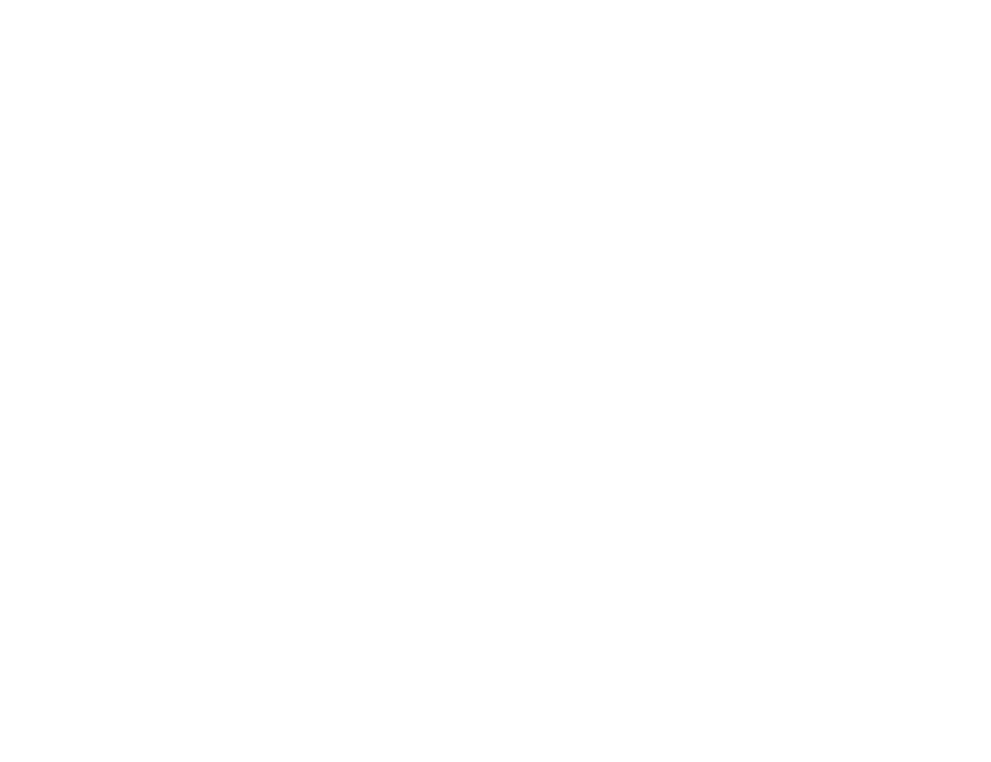
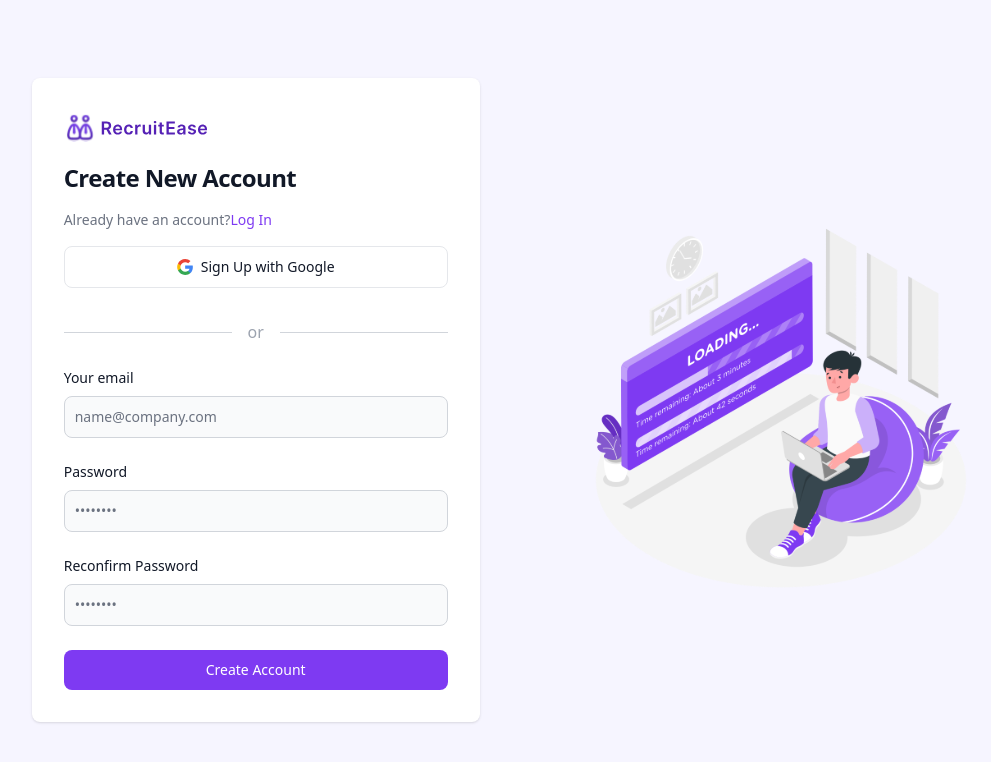
Before and after one commit to weiru00/recuitease-ai-recruitment, a React (Vite) app in the folder client/recruitease/: page /signup in a window 1280 px wide. Shown: the top 762 px of the page, without its empty margins (131-1122 px from the left). Built offline with nearby package versions, Linux system fonts and the light colour scheme.

Commit message:
login n signup ui done

```diff
--- a/client/recruitease/src/components/Login.jsx
+++ b/client/recruitease/src/components/Login.jsx
@@ -29,7 +29,7 @@
                     className="w-full justify-center text-gray-900 bg-white hover:bg-gray-100 border border-gray-200 focus:ring-4 focus:outline-none focus:ring-gray-100 font-medium rounded-lg text-sm px-5 py-2.5 text-center inline-flex items-center dark:focus:ring-gray-600 dark:bg-gray-800 dark:border-gray-700 dark:text-white dark:hover:bg-gray-700 me-2 mb-2"
                   >
                     <img src={google} className="h-4 w-4 me-2" />
-                    Sign Up with Google
+                    Log In with Google
                   </button>
                 </div>
                 <div className="relative flex items-center">
@@ -100,7 +100,7 @@
                   type="submit"
                   className="w-full text-white bg-purple-600 hover:bg-purple-700 focus:ring-4 focus:outline-none focus:ring-purple-300 font-medium rounded-lg text-sm px-5 py-2.5 text-center dark:bg-purple-600 dark:hover:bg-purple-700 dark:focus:ring-purple-800"
                 >
-                  Sign in
+                  Log in
                 </button>
               </form>
             </div>
--- a/client/recruitease/src/components/Signup.jsx
+++ b/client/recruitease/src/components/Signup.jsx
@@ -1,7 +1,108 @@
 import React from "react";
+import { logo, google, login } from "../assets";
+import { Link } from "react-router-dom";
 
 const Signup = () => {
-  return <div></div>;
+  return (
+    <div>
+      <section className="bg-purple-50 dark:bg-gray-900">
+        <div className="flex flex-row items-center justify-center gap-24 px-6 py-8 mx-auto md:h-screen lg:py-0">
+          <div className="w-full bg-white rounded-lg shadow dark:border md:mt-0 sm:max-w-md xl:p-0 dark:bg-gray-800 dark:border-gray-700">
+            <div className="p-6 space-y-4 md:space-y-4 sm:p-8">
+              <img className="w-36 h-9 mr-2" src={logo} alt="logo" />
+              <h1 className="text-xl font-bold leading-tight tracking-tight text-gray-900 md:text-2xl dark:text-white">
+                Create New Account
+              </h1>
+              <p className="text-sm font-normal text-gray-500 dark:text-gray-400">
+                Already have an account?
+                <Link
+                  to="/login"
+                  className="font-medium text-purple-600 hover:underline dark:text-purple-500"
+                >
+                  Log In
+                </Link>
+              </p>
+              <form className="space-y-4 md:space-y-6" action="#">
+                <div>
+                  <button
+                    type="button"
+                    className="w-full justify-center text-gray-900 bg-white hover:bg-gray-100 border border-gray-200 focus:ring-4 focus:outline-none focus:ring-gray-100 font-medium rounded-lg text-sm px-5 py-2.5 text-center inline-flex items-center dark:focus:ring-gray-600 dark:bg-gray-800 dark:border-gray-700 dark:text-white dark:hover:bg-gray-700 me-2 mb-2"
+                  >
+                    <img src={google} className="h-4 w-4 me-2" />
+                    Sign Up with Google
+                  </button>
+                </div>
+                <div className="relative flex items-center">
+                  <div className="flex-grow border-t border-gray-300"></div>
+                  <span className="flex-shrink mx-4 text-gray-400">or</span>
+                  <div className="flex-grow border-t border-gray-300"></div>
+                </div>
+                <div>
+                  <label
+                    htmlFor="email"
+                    className="block mb-2 text-sm font-medium text-gray-900 dark:text-white"
+                  >
+                    Your email
+                  </label>
+                  <input
+                    type="email"
+                    name="email"
+                    id="email"
+                    className="bg-gray-50 border border-gray-300 text-gray-900 sm:text-sm rounded-lg focus:ring-purple-600 focus:border-purple-600 block w-full p-2.5 dark:bg-gray-700 dark:border-gray-600 dark:placeholder-gray-400 dark:text-white dark:focus:ring-blue-500 dark:focus:border-blue-500"
+                    placeholder="name@company.com"
+                    required={true}
+                  />
+                </div>
+                <div>
+                  <label
+                    htmlFor="password"
+                    className="block mb-2 text-sm font-medium text-gray-900 dark:text-white"
+                  >
+                    Password
+                  </label>
+                  <input
+                    type="password"
+                    name="password"
+                    id="password"
+                    placeholder="••••••••"
+                    className="bg-gray-50 border border-gray-300 text-gray-900 sm:text-sm rounded-lg focus:ring-purple-600 focus:border-purple-600 block w-full p-2.5 dark:bg-gray-700 dark:border-gray-600 dark:placeholder-gray-400 dark:text-white dark:focus:ring-blue-500 dark:focus:border-blue-500"
+                    required={true}
+                  />
+                </div>
+                <div>
+                  <label
+                    htmlFor="password"
+                    className="block mb-2 text-sm font-medium text-gray-900 dark:text-white"
+                  >
+                    Reconfirm Password
+                  </label>
+                  <input
+                    type="password"
+                    name="password"
+                    id="password"
+                    placeholder="••••••••"
+                    className="bg-gray-50 border border-gray-300 text-gray-900 sm:text-sm rounded-lg focus:ring-purple-600 focus:border-purple-600 block w-full p-2.5 dark:bg-gray-700 dark:border-gray-600 dark:placeholder-gray-400 dark:text-white dark:focus:ring-blue-500 dark:focus:border-blue-500"
+                    required={true}
+                  />
+                </div>
+
+                <button
+                  type="submit"
+                  className="w-full text-white bg-purple-600 hover:bg-purple-700 focus:ring-4 focus:outline-none focus:ring-purple-300 font-medium rounded-lg text-sm px-5 py-2.5 text-center dark:bg-purple-600 dark:hover:bg-purple-700 dark:focus:ring-purple-800"
+                >
+                  Create Account
+                </button>
+              </form>
+            </div>
+          </div>
+          <img
+            src={login}
+            className="w-1/3 hidden md:block max-w-full h-auto"
+          />
+        </div>
+      </section>
+    </div>
+  );
 };
 
 export default Signup;
```
